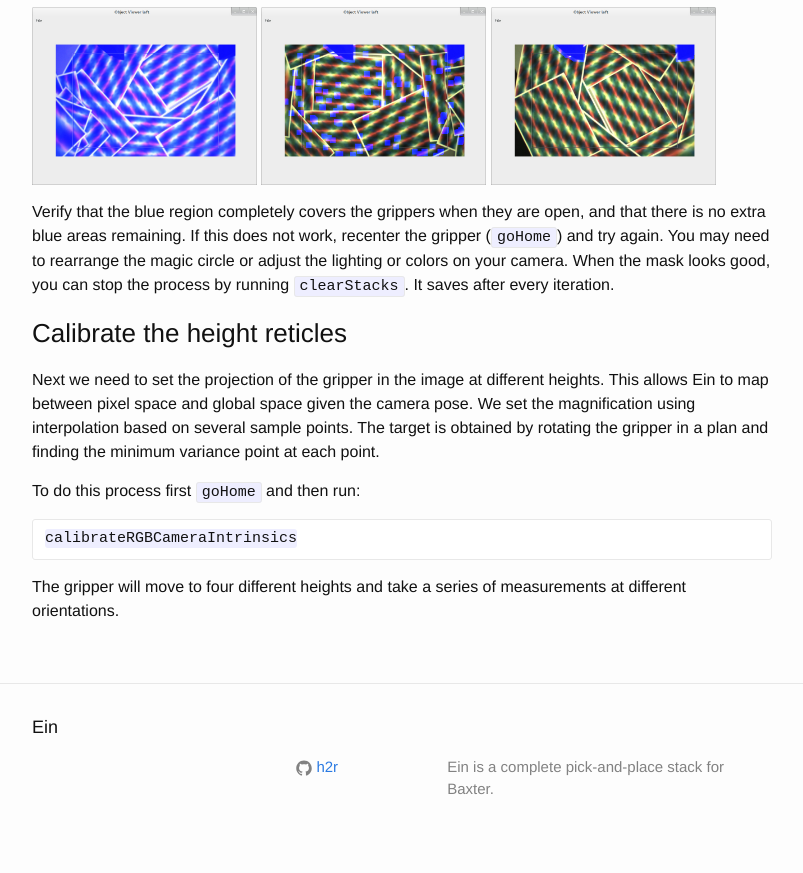
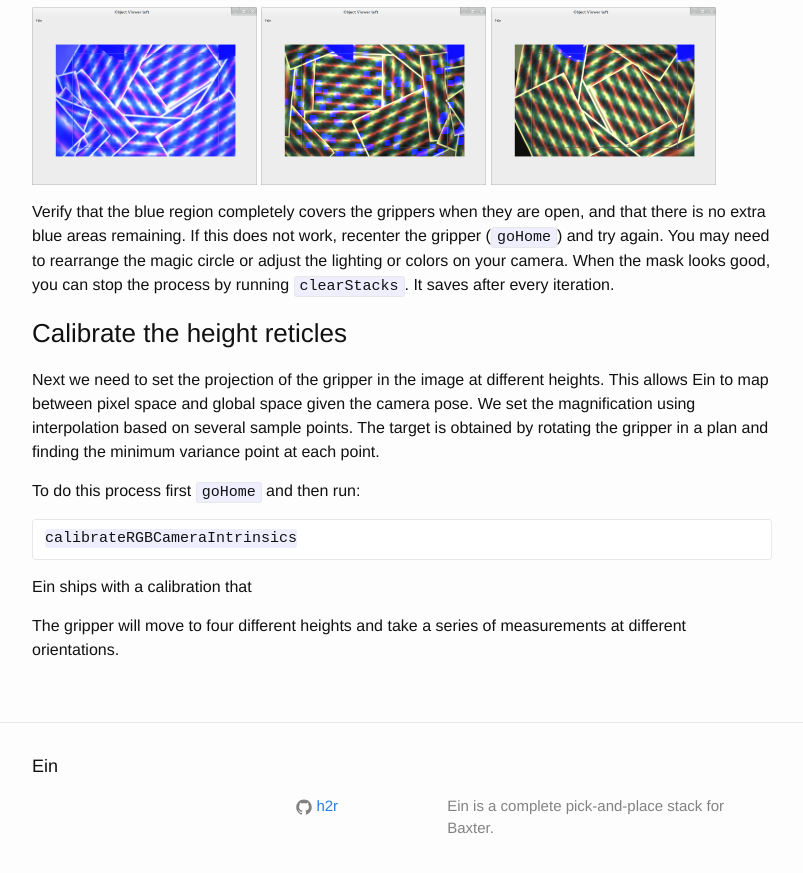
Before and after one commit to h2r/ein, a Jekyll site: the page built from calibration.md, in a window 1280 px wide and 900 px high, scrolled down 2230 px. Shown: the top 873 px of the window, without its empty margins (238-1041 px from the left). Built offline with Jekyll 4.4.1, drawn with Linux system fonts in a browser that asks for light colours.

Commit message:
check calibration
Former-commit-id: 7194631751ace805abf348276e37c2a5f6cb9413

````diff
--- a/calibration.md
+++ b/calibration.md
@@ -110,5 +110,7 @@ To do this process first `goHome` and then run:
 calibrateRGBCameraIntrinsics
 ```
 
+Ein ships with a calibration that
+
 The gripper will move to four different heights and take a series of
 measurements at different orientations.
````
